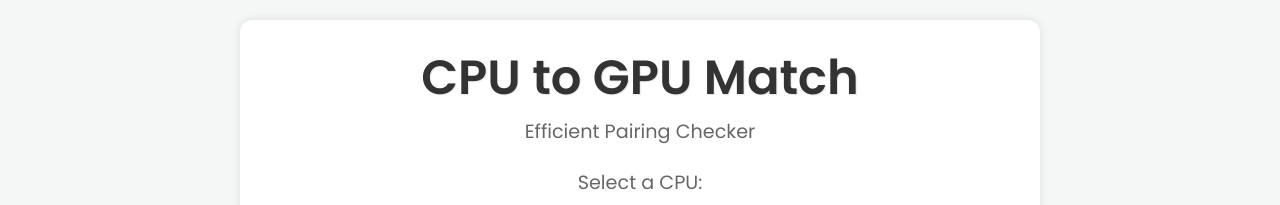
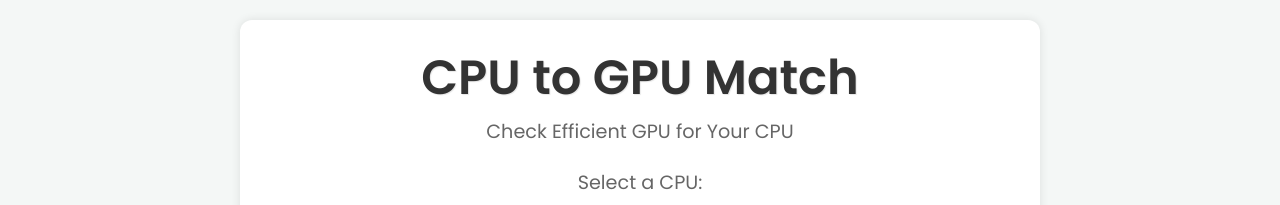
Before and after one commit to silverstar33/cpu-gpu-match, a plain HTML site: page index.html in a window 1280 px wide. Shown: the top 205 px of the page. Drawn offline with Linux system fonts and the light colour scheme.

Commit message:
Update index.html Added New tagline

```diff
--- a/index.html
+++ b/index.html
@@ -22,7 +22,7 @@
     <header class="header">
         <div class="container">
             <h1>CPU to GPU Match</h1>
-            <p class="subtitle">Efficient Pairing Checker</p>
+            <p class="subtitle">Check Efficient GPU for Your CPU</p>
             <label for="cpu-select">Select a CPU:</label>
             <select id="cpu-select" onchange="fetchCompatibleGPUs()">
                 <option value="">Select a CPU</option>
```
